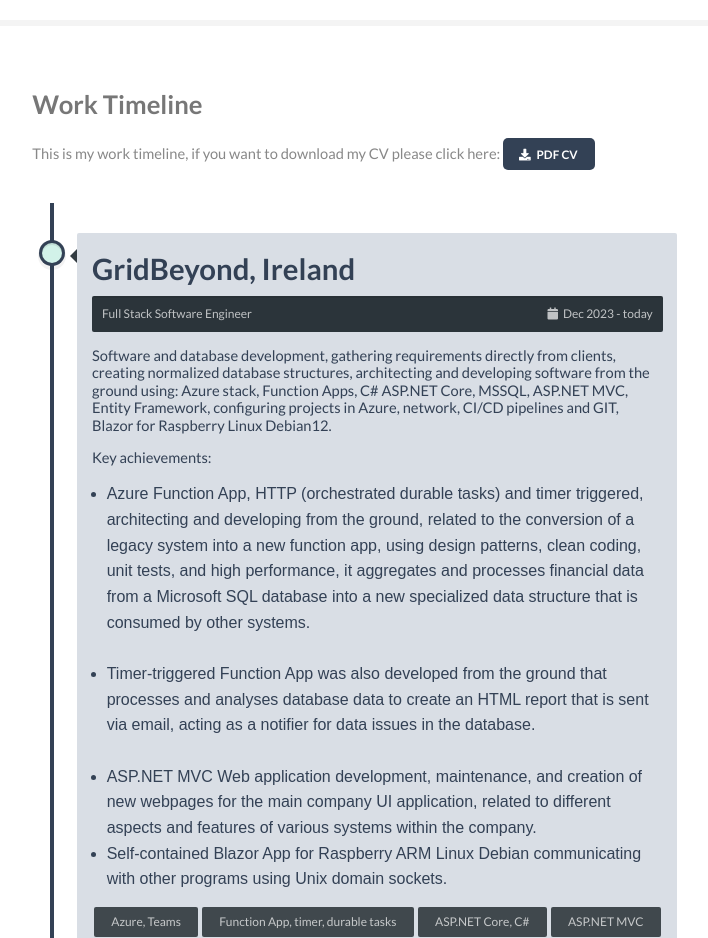
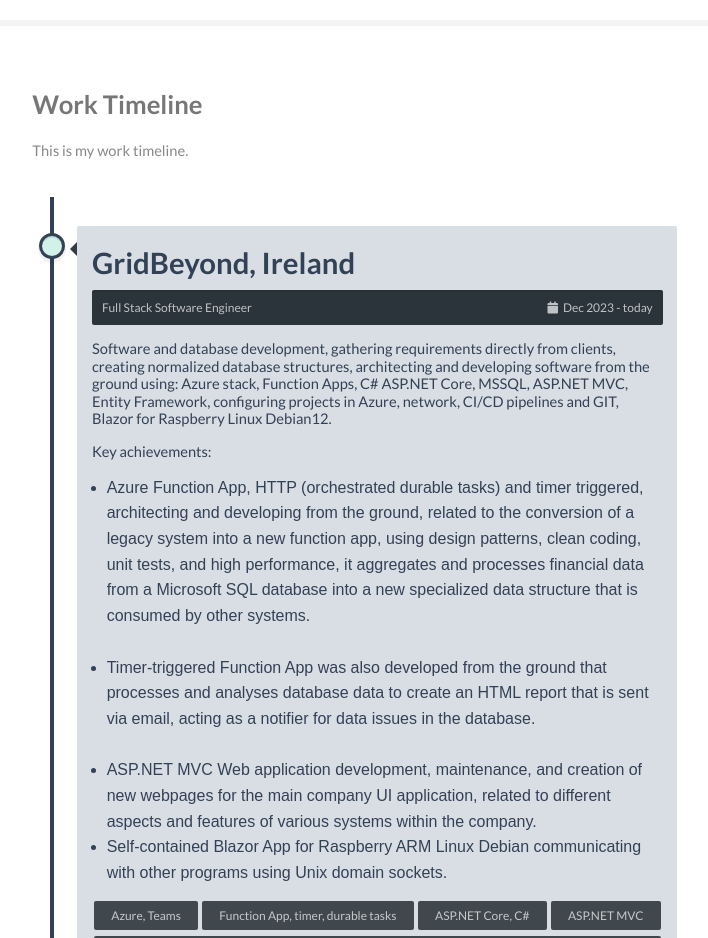
Before and after one commit to edualmeida/resume-html, a plain HTML site: page index.html in a window 1280 px wide. Shown: the part 1780-2718 px from the top of the page, without its empty margins (131-839 px from the left). Drawn offline with Linux system fonts and the light colour scheme.

Commit message:
Delete CV download

```diff
--- a/index.html
+++ b/index.html
@@ -94,7 +94,7 @@
 							<section id="three">
 								<div class="container">
 									<h3>Work Timeline</h3>
-									<p>This is my work timeline, if you want to download my CV please click here: <a href="assets/cv-file/Eduardo_Almeida_CV_EN_IE_v1.pdf" target="_blank" class="button primary icon solid fa-download small" download>PDF CV</a></p>
+									<p>This is my work timeline.
 									<div class="features">
 										<section id="cd-timeline" class="cd-container">
 											<div class="cd-timeline-block">
```
Also changed, not shown: 1 other file.
